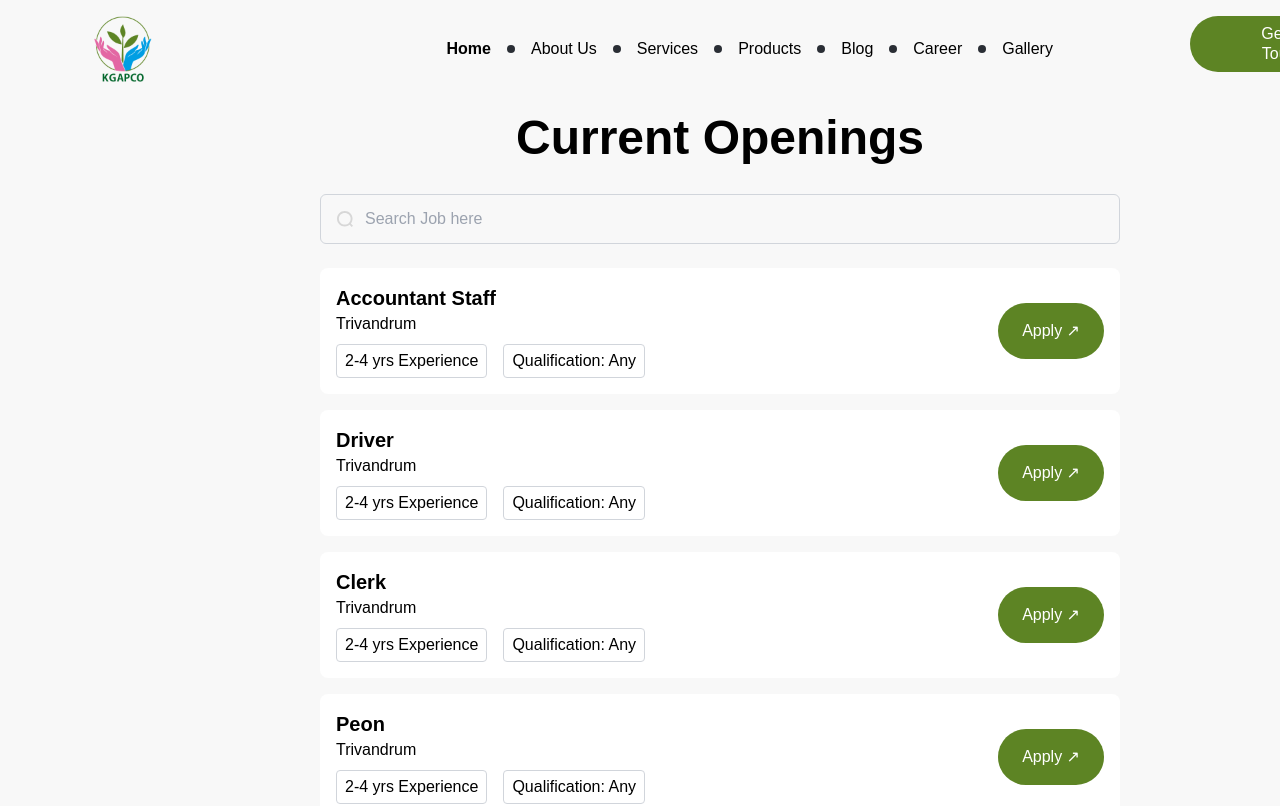
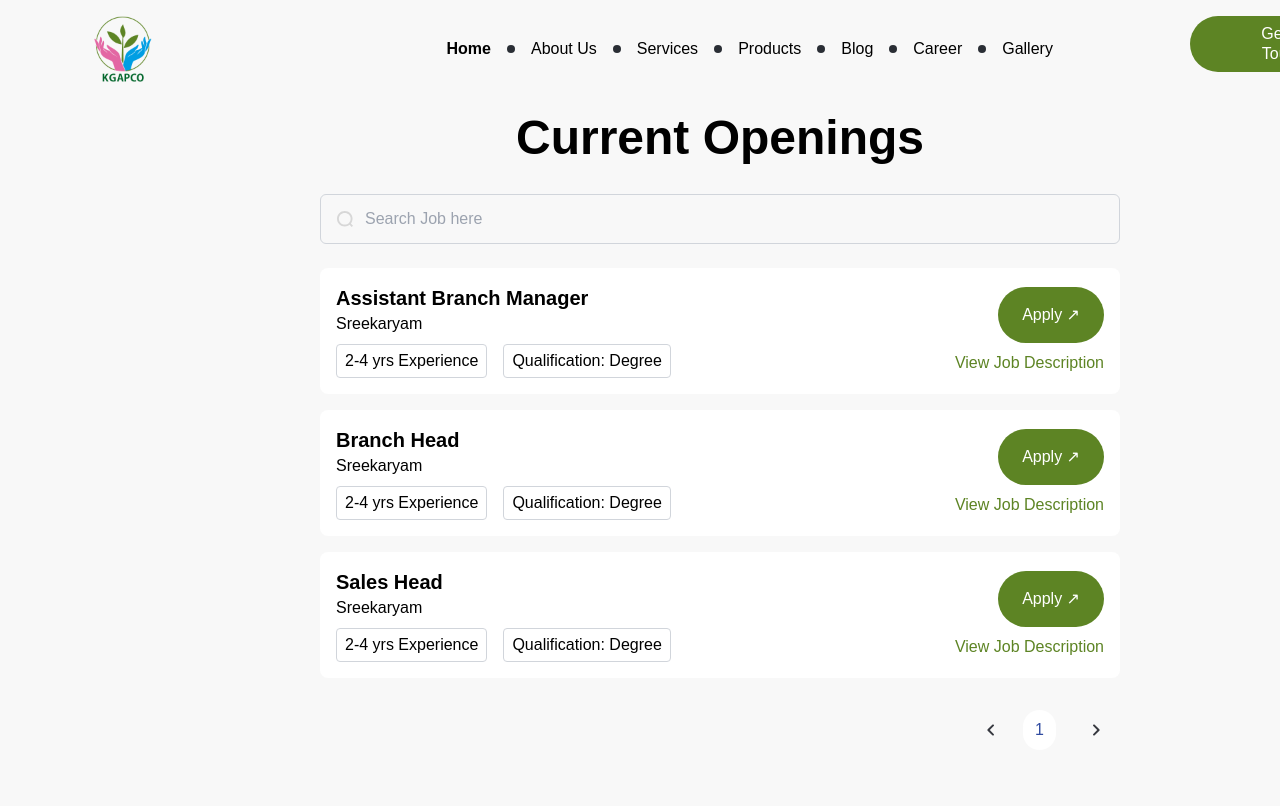
Before and after one commit to Vaishak2/Kerala_Agricultural_Producer_Firm, a React (Create React App) app: page /career in a window 1280 px wide. Shown: the top 806 px of the page. Built offline with nearby package versions, Linux system fonts and the light colour scheme.

Commit message:
description added  and toggle

```diff
--- a/src/Pages/CareerPage/CareerPage.js
+++ b/src/Pages/CareerPage/CareerPage.js
@@ -1,82 +1,35 @@
 import React, { useState, useEffect } from 'react';
 import { useNavigate } from 'react-router-dom';
-import searchIcon from '../../Assets/Icon/search.svg'
-import ArrowLeft from '../../Assets/Icon/arrow-left.svg'
-import ArrowRight from '../../Assets/Icon/arrow-right.svg'
+import searchIcon from '../../Assets/Icon/search.svg';
+import ArrowLeft from '../../Assets/Icon/arrow-left.svg';
+import ArrowRight from '../../Assets/Icon/arrow-right.svg';
 
 const mockJobs = [
-    // Add a few mock jobs here for testing
     {
         id: 1,
-        title: "Accountant Staff",
-        location: "Trivandrum",
+        title: "Assistant Branch Manager",
+        location: "Sreekaryam",
         experience: "2-4 yrs",
-        qualification: "Any",
+        qualification: "Degree",
+        description: "Branch Head- (Liability products only) Requirement- Experienced professionals from NBFC, Nidhi, Multistate Cooperative Societies, Banks , Insurance companies. Immediate joining Attractive Salary and Incentives with statutory benefits"
     },
     {
         id: 2,
-        title: "Driver",
-        location: "Trivandrum",
+        title: "Branch Head",
+        location: "Sreekaryam",
         experience: "2-4 yrs",
-        qualification: "Any",
+        qualification: "Degree",
+        description: "Branch Head- (Liability products only)Location- Sreekaryam Requirement- Experienced professionals from NBFC, Nidhi, Multistate Cooperative Societies,  Banks , Insurance companies. Educational qualification- DegreeImmediate joining Attractive Salary and Incentives with statutory benefits"
     },
     {
         id: 3,
-        title: "Clerk",
-        location: "Trivandrum",
+        title: "Sales Head",
+        location: "Sreekaryam",
         experience: "2-4 yrs",
-        qualification: "Any",
+        qualification: "Degree",
+        description: "Sales Head- (Liability products only)Location- Sreekaryam Have to handle multiple branches and support the Branch Heads and the branch team for effective performance Requirement- Experienced professionals from NBFC, Nidhi, Multistate Cooperative Societies,  Banks , Insurance companies. Educational qualification- Degree Immediate joining Attractive Salary and Incentives with statutory benefits"
     },
-    {
-        id: 4,
-        title: "Peon",
-        location: "Trivandrum",
-        experience: "2-4 yrs",
-        qualification: "Any",
-    },
-    {
-        id: 5,
-        title: "Marketing Lead",
-        location: "Trivandrum",
-        experience: "2-4 yrs",
-        qualification: "Any",
-    },
-    {
-        id: 6,
-        title: "Marketing Intern",
-        location: "Trivandrum",
-        experience: "2-4 yrs",
-        qualification: "Any",
-    },
-    {
-        id: 7,
-        title: "Sales Exicitive",
-        location: "Trivandrum",
-        experience: "2-4 yrs",
-        qualification: "Any",
-    },
-    {
-        id: 8,
-        title: "Accountant Staff",
-        location: "Trivandrum",
-        experience: "2-4 yrs",
-        qualification: "Any",
-    },
-    {
-        id: 9,
-        title: "Accountant Staff",
-        location: "Trivandrum",
-        experience: "2-4 yrs",
-        qualification: "Any",
-    },
-    {
-        id: 10,
-        title: "Admin",
-        location: "Trivandrum",
-        experience: "2-4 yrs",
-        qualification: "Any",
-    },
-    // Add more jobs
+    // Add more jobs...
 ];
 
 const CareerPage = () => {
@@ -84,10 +37,8 @@ const CareerPage = () => {
     const [searchTerm, setSearchTerm] = useState('');
     const [currentPage, setCurrentPage] = useState(1);
     const [jobsPerPage] = useState(5);
+    const [expandedJobId, setExpandedJobId] = useState(null); // For managing expanded job descriptions
     const navigate = useNavigate();
-
-
-
 
     const handleSearch = (e) => {
         setSearchTerm(e.target.value);
@@ -98,13 +49,14 @@ const CareerPage = () => {
         navigate(`/career/${jobId}`);
     };
 
+    const toggleJobDescription = (jobId) => {
+        setExpandedJobId(expandedJobId === jobId ? null : jobId);
+    };
+
     const paginate = (pageNumber) => setCurrentPage(pageNumber);
 
     useEffect(() => {
         const fetchJobs = async () => {
-            // Here we will mock API data, in real implementation, we will call an API.
-            // const response = await fetch('YOUR_API_URL');
-            // const data = await response.json();
             let filteredJobs = mockJobs;
 
             if (searchTerm) {
@@ -126,12 +78,8 @@ const CareerPage = () => {
     return (
         <div className="container mx-auto px-4 md:px-60 py-8">
             <h1 className="text-5xl font-semibold mb-8 text-center">Current Openings</h1>
-            <div className="mb-6 flex w-full  p-3 border border-gray-300 rounded-md">
-                <img
-                    src={searchIcon}
-                    alt='searchIcon'
-                // className="w-full h-auto"
-                />
+            <div className="mb-6 flex w-full p-3 border border-gray-300 rounded-md">
+                <img src={searchIcon} alt='searchIcon' />
                 <input
                     type="text"
                     placeholder="Search Job here"
@@ -141,7 +89,8 @@ const CareerPage = () => {
                 />
             </div>
             {jobs.map(job => (
-                <div key={job.id} className="bg-white  rounded-lg p-4 mb-4 md:flex justify-between items-center">
+                <div key={job.id} className="bg-white rounded-lg p-4 mb-4">
+                    <div className="md:flex justify-between items-center">
                         <div className='text-left'>
                             <h3 className="text-xl font-semibold">{job.title}</h3>
                             <p>{job.location}</p>
@@ -150,41 +99,46 @@ const CareerPage = () => {
                                 <span className="px-2 py-1 border border-gray-300 rounded">Qualification: {job.qualification}</span>
                             </div>
                         </div>
-                    <div>
+                        <div className="flex flex-col items-start md:items-end">
+                            {/* On mobile, View Job Description should appear below the Apply button */}
                             <button
                                 onClick={() => handleApply(job.id)}
-                        className="bg-[#5D8424] text-white px-12 md:my-0 my-5 md:px-6 py-4 rounded-full">Apply ↗
+                                className="bg-[#5D8424] text-white px-12 md:px-6 py-4 rounded-full mt-4 md:mt-0"
+                            >
+                                Apply ↗
                             </button>
+                            <div
+                                onClick={() => toggleJobDescription(job.id)}
+                                className="mt-2 cursor-pointer text-[#5D8424]"
+                            >
+                                {expandedJobId === job.id ? 'Hide Job Description' : 'View Job Description'}
                             </div>
                         </div>
+                    </div>
+
+                    {/* Job description collapsible section */}
+                    {expandedJobId === job.id && (
+                        <div className="mt-4 flex justify-start text-left bg-gray-100 p-4 rounded-lg">
+                            {/* <h4 className="text-lg font-semibold">Job Description</h4> */}
+                            <p className="mt-2">{job.description}</p>
+                        </div>
+                    )}
+                </div>
             ))}
-            {/* <div className="flex justify-end space-x-2 mt-8">
-                {[...Array(Math.ceil(mockJobs.length / jobsPerPage)).keys()].map(number => (
-                    <button
-                        key={number + 1}
-                        onClick={() => paginate(number + 1)}
-                        className={`px-3 py-2 ${currentPage === number + 1 ? 'bg-gray-900 text-white' : 'bg-gray-300'}`}
-                    >
-                        {number + 1}
-                    </button>
-                ))}
-            </div> */}
+
             <div className="flex md:justify-end justify-center items-center space-x-2 mt-8">
                 <button
                     onClick={() => paginate(currentPage - 1)}
                     disabled={currentPage === 1}
                     className={`px-3 py-2 ${currentPage === 1 ? 'text-gray-400 cursor-not-allowed' : ''}`}
                 >
-                    <img
-                        src={ArrowLeft}
-                        alt='ArrowLeft'
-                    />
+                    <img src={ArrowLeft} alt='ArrowLeft' />
                 </button>
                 {[...Array(Math.ceil(mockJobs.length / jobsPerPage)).keys()].map(number => (
                     <button
                         key={number + 1}
                         onClick={() => paginate(number + 1)}
-                        className={`px-3 py-2 ${currentPage === number + 1 ? 'bg-white rounded-none text-[#304BA0]' : ' hover:bg-gray-400'}`}
+                        className={`px-3 py-2 ${currentPage === number + 1 ? 'bg-white text-[#304BA0]' : ' hover:bg-gray-400'}`}
                     >
                         {number + 1}
                     </button>
@@ -192,15 +146,11 @@ const CareerPage = () => {
                 <button
                     onClick={() => paginate(currentPage + 1)}
                     disabled={currentPage === Math.ceil(mockJobs.length / jobsPerPage)}
-                    className={`px-3 py-2 ${currentPage === Math.ceil(mockJobs.length / jobsPerPage) ? 'text-gray-400 cursor-not-allowed' : ' '}`}
+                    className={`px-3 py-2 ${currentPage === Math.ceil(mockJobs.length / jobsPerPage) ? 'text-gray-400 cursor-not-allowed' : ''}`}
                 >
-                    <img
-                        src={ArrowRight}
-                        alt='ArrowLeft'
-                    />
+                    <img src={ArrowRight} alt='ArrowRight' />
                 </button>
             </div>
-
         </div>
     );
 };
```
Lines whose indentation alone changed are shown as unchanged.
